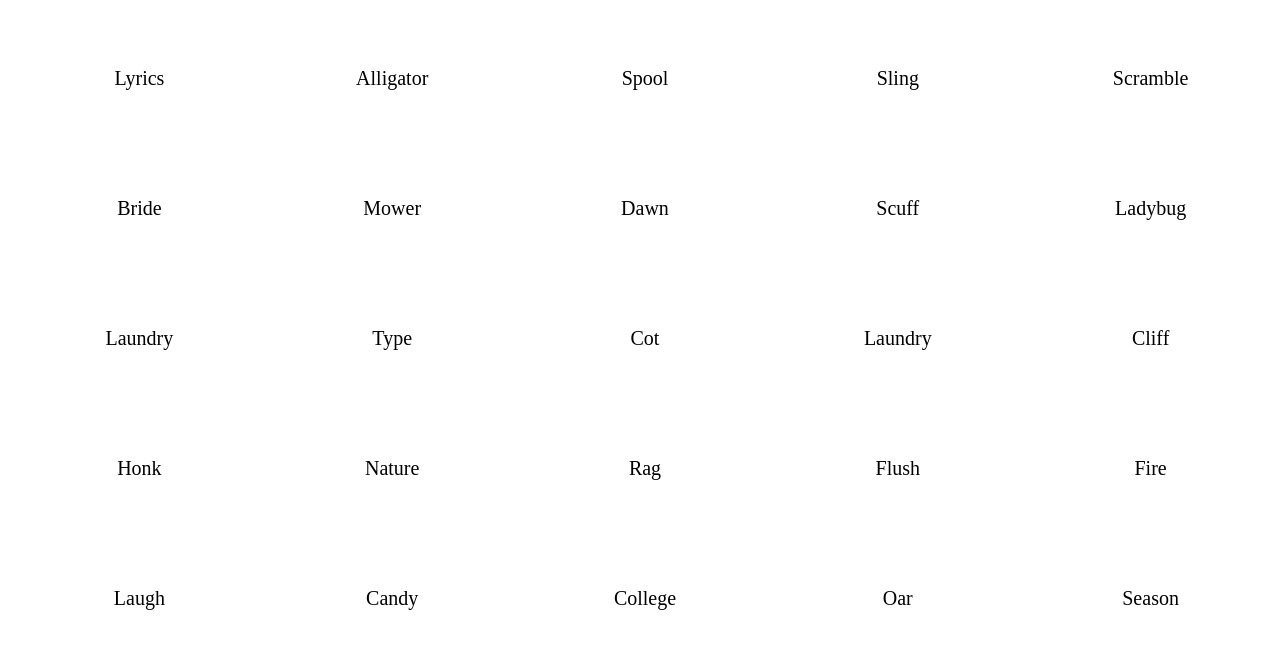
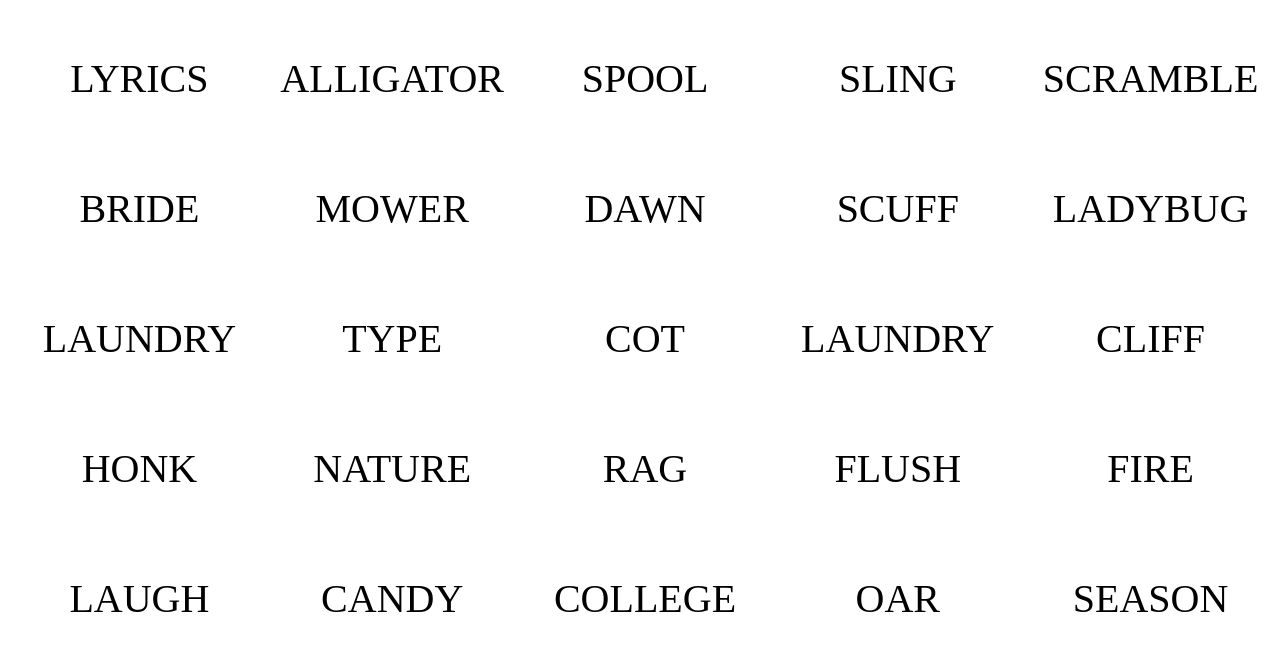
Before and after one commit to hitesh97/codenames, a plain HTML site: page words.html in a window 1280 px wide. Drawn offline with Linux system fonts and the light colour scheme.

Commit message:
Increase font size

```diff
--- a/css/styles.css
+++ b/css/styles.css
@@ -2,7 +2,8 @@
   display: fixed;
   width: 100%;
   height: 100%;
-  font-size: 20px
+  font-size: 40px;
+  text-transform: uppercase;
 }
 
 .word {
```
